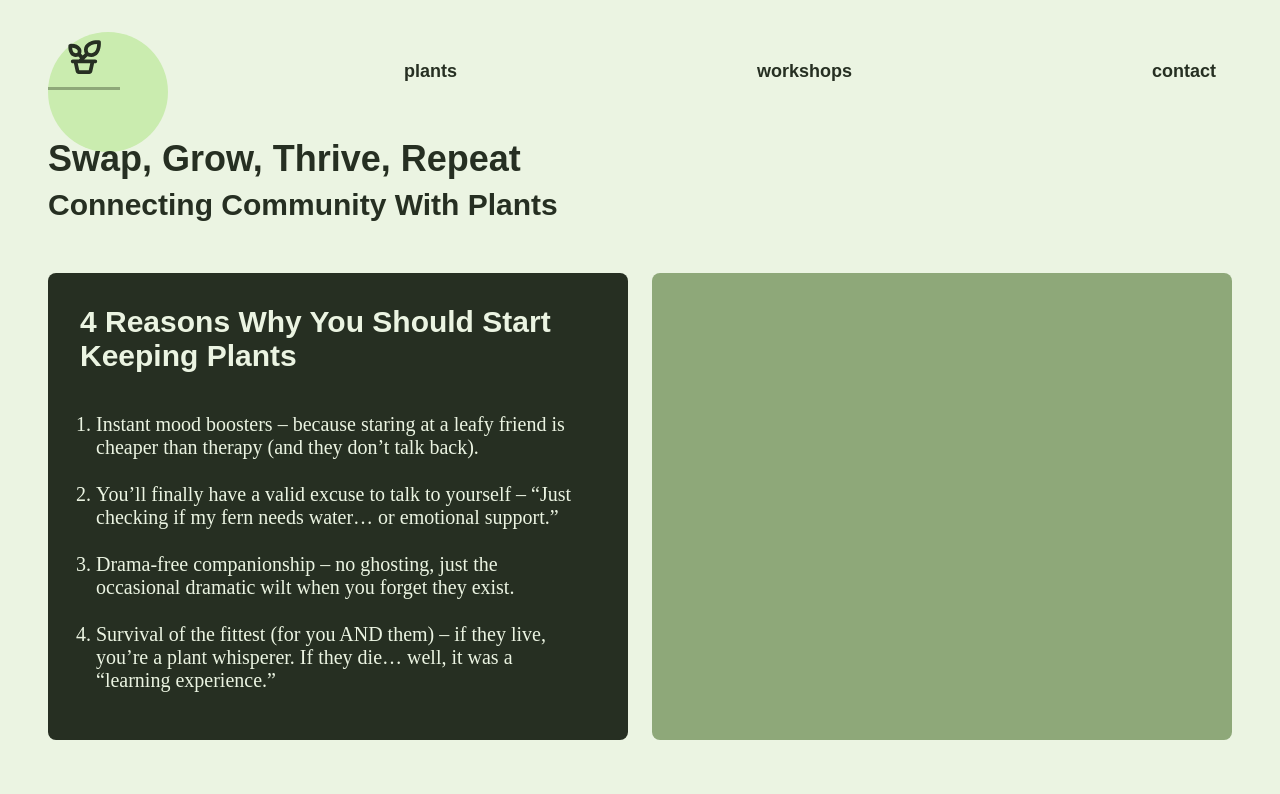
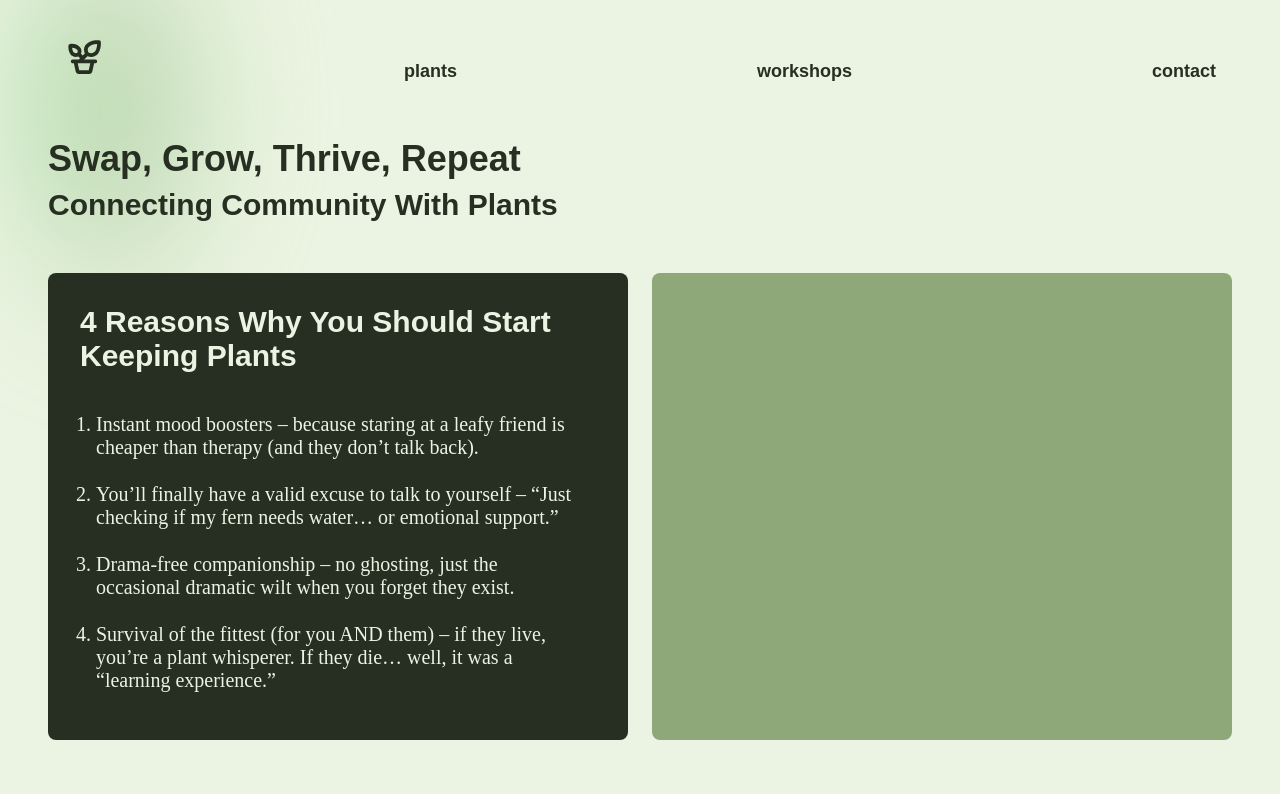
Before and after one commit to YoussraElmortai/plantswap, a Vue app: page / in a window 1280 px wide. Shown: the top 794 px of the page. Built offline with nearby package versions, Linux system fonts and the light colour scheme; a web font is replaced by a local one.

Commit message:
gsap blob mouse

```diff
--- a/package.json
+++ b/package.json
@@ -11,6 +11,7 @@
     "format": "prettier --write src/"
   },
   "dependencies": {
+    "gsap": "^3.13.0",
     "vue": "^3.5.13",
     "vue-router": "^4.5.0"
   },
--- a/src/App.vue
+++ b/src/App.vue
@@ -1,9 +1,61 @@
 <script setup>
 import { RouterLink, RouterView } from 'vue-router'
+import { ref, onMounted, onUnmounted } from 'vue'
+import { gsap } from 'gsap'
+
+const blob = ref(null)
+const mouseX = ref(0)
+const mouseY = ref(0)
+const posX = ref(0)
+const posY = ref(0)
+let animationFrame = null
+
+const updateBlobPosition = () => {
+  posX.value = gsap.utils.interpolate(posX.value, mouseX.value, 0.2)
+  posY.value = gsap.utils.interpolate(posY.value, mouseY.value, 0.2)
+
+  gsap.to(blob.value, {
+    x: posX.value,
+    y: posY.value,
+    duration: 0.8,
+    ease: 'power2.out',
+  })
+
+  animationFrame = requestAnimationFrame(updateBlobPosition)
+}
+
+const handleMouseMove = (e) => {
+  mouseX.value = Math.min(
+    Math.max(e.clientX, blob.value.offsetWidth / 2),
+    window.innerWidth - blob.value.offsetWidth / 2,
+  )
+  mouseY.value = Math.min(
+    Math.max(e.clientY, blob.value.offsetHeight / 2),
+    window.innerHeight - blob.value.offsetHeight / 2,
+  )
+}
+
+onMounted(() => {
+  posX.value = window.innerWidth / 2 - blob.value.offsetWidth / 2
+  posY.value = window.innerHeight / 2 - blob.value.offsetHeight / 2
+
+  gsap.set(blob.value, {
+    x: posX.value,
+    y: posY.value,
+  })
+
+  window.addEventListener('mousemove', handleMouseMove)
+  updateBlobPosition()
+})
+
+onUnmounted(() => {
+  window.removeEventListener('mousemove', handleMouseMove)
+  cancelAnimationFrame(animationFrame)
+})
 </script>
 
 <template>
-  <div class="blob"></div>
+  <div ref="blob" class="blob"></div>
   <header>
     <nav>
       <RouterLink to="/"><img src="./assets/logo.svg" /></RouterLink>
@@ -25,12 +77,25 @@ import { RouterLink, RouterView } from 'vue-router'
 
 <style scoped>
 .blob {
-  position: absolute;
-  height: 120px;
-  width: 120px;
-  background: var(--accent-color);
+  position: fixed;
+  left: 0;
+  top: 0;
+  height: 220px;
+  aspect-ratio: 1;
+  background: linear-gradient(to right, var(--link-color), var(--sec-color), #b4edaf);
   z-index: -1000;
+  pointer-events: none;
+  transform-origin: center;
   border-radius: 100%;
+  filter: blur(60px);
+  opacity: 0.5;
+  animation: spin infinite 20s;
+}
+
+@keyframes spin {
+  50% {
+    scale: 1 1.5;
+  }
 }
 
 header {
@@ -53,7 +118,7 @@ nav {
 }
 
 nav a.router-link-exact-active {
-  border-bottom: solid var(--sec-color);
+  color: var(--orange);
 }
 
 nav a {
@@ -67,7 +132,7 @@ nav a {
   transition: all ease-out 0.2s;
 
   &:hover {
-    border-bottom: solid var(--accent-color);
+    color: var(--orange);
   }
 }
 
--- a/src/assets/main.css
+++ b/src/assets/main.css
@@ -12,7 +12,7 @@
   --text-color: #262f22;
   --sec-color: #8ea879;
   --orange: #eaa930;
-  --link_color: #90f695;
+  --link-color: #90f695;
   --accent-color: #caecaf;
 }
 
@@ -35,6 +35,7 @@ body {
   background: var(--bg-color);
   color: var(--text-color);
   padding: 2rem 1.5rem;
+  overflow-x: hidden;
 
   @media (min-width: 770px) {
     padding: 2rem 3rem;
```
Also changed, not shown: 1 other file (tests, documents, lock files or other folders).
